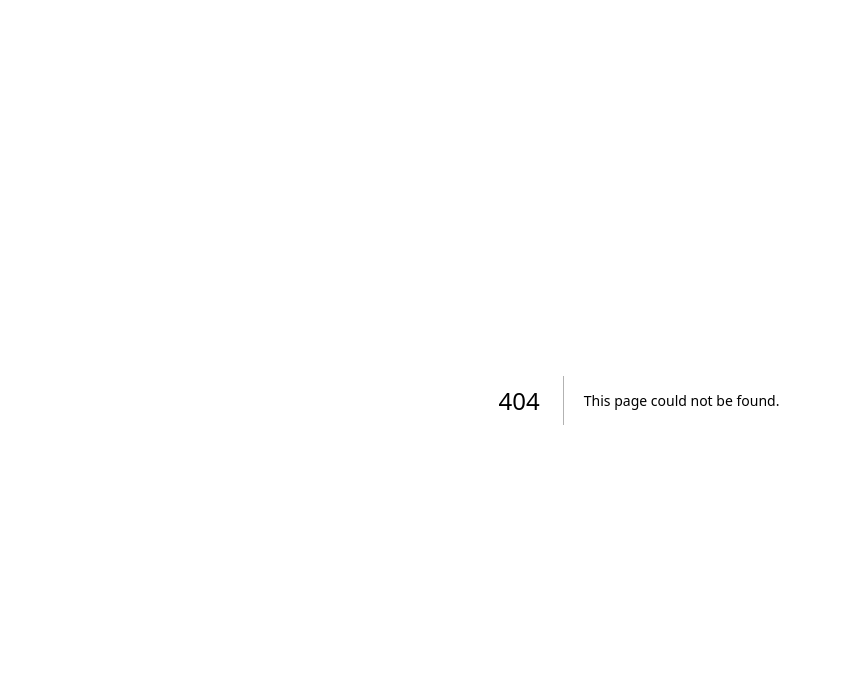
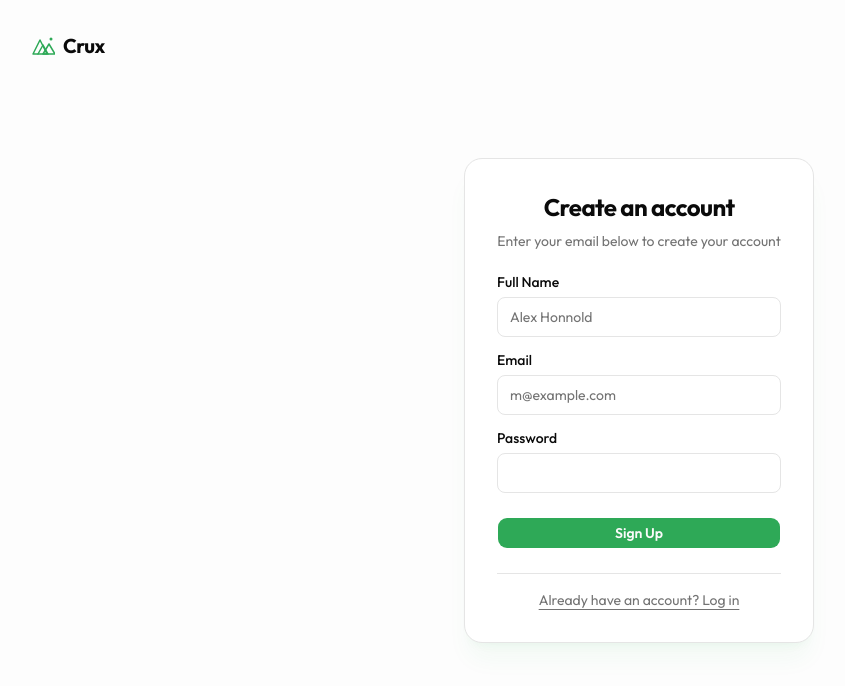
Before and after one commit to Ayprusss/crux, a Next.js app: page /signup in a window 1280 px wide. Before the commit this address had no page. Shown: the top 686 px of the page, without its empty margins (1-846 px from the left). Built offline with nearby package versions, Linux system fonts and the light colour scheme.

Commit message:
feat: implement core map interface, authentication flow, and place filtering system

```diff
--- /dev/null
+++ b/src/app/(auth)/actions.ts
@@ -0,0 +1,59 @@
+"use server"
+
+import { revalidatePath } from "next/cache"
+import { redirect } from "next/navigation"
+import { createClient } from "@/lib/supabase/server"
+
+export async function login(formData: FormData) {
+  const supabase = await createClient()
+
+  // type-casting here for convenience
+  // in practice, you should validate your inputs
+  const email = formData.get("email") as string
+  const password = formData.get("password") as string
+
+  const { error } = await supabase.auth.signInWithPassword({
+    email,
+    password,
+  })
+
+  if (error) {
+    redirect(`/login?message=${encodeURIComponent(error.message)}`)
+  }
+
+  revalidatePath("/", "layout")
+  redirect("/map")
+}
+
+export async function signup(formData: FormData) {
+  const supabase = await createClient()
+
+  const email = formData.get("email") as string
+  const password = formData.get("password") as string
+  const fullName = formData.get("fullName") as string
+
+  const { error } = await supabase.auth.signUp({
+    email,
+    password,
+    options: {
+      data: {
+        full_name: fullName,
+      },
+    },
+  })
+
+  if (error) {
+    redirect(`/signup?message=${encodeURIComponent(error.message)}`)
+  }
+
+  // Under the assumptions that email confirmation is disabled for dev speed, we just login.
+  revalidatePath("/", "layout")
+  redirect("/map")
+}
+
+export async function signout() {
+  const supabase = await createClient()
+  await supabase.auth.signOut()
+  revalidatePath("/", "layout")
+  redirect("/")
+}
--- /dev/null
+++ b/src/app/(auth)/login/page.tsx
@@ -0,0 +1,81 @@
+import Link from "next/link"
+import { login } from "../actions"
+import { Button } from "@/components/ui/button"
+import { MountainIcon } from "@/components/ui/MountainIcon"
+
+export default async function LoginPage({
+  searchParams,
+}: {
+  searchParams: Promise<{ message: string }>
+}) {
+  const { message } = await searchParams
+
+  return (
+    <div className="flex h-screen w-screen flex-col items-center justify-center bg-muted/20 px-4">
+      <Link
+        href="/"
+        className="absolute left-4 top-4 md:left-8 md:top-8 flex items-center gap-2 group"
+      >
+        <MountainIcon className="h-6 w-6 text-primary transition-transform group-hover:scale-110" />
+        <span className="text-xl font-bold tracking-tight">Crux</span>
+      </Link>
+
+      <div className="mx-auto flex w-full flex-col justify-center space-y-6 sm:w-[350px] bg-background p-8 rounded-2xl shadow-xl shadow-primary/5 border">
+        <div className="flex flex-col space-y-2 text-center">
+          <h1 className="text-2xl font-bold tracking-tight text-foreground">Welcome back</h1>
+          <p className="text-sm text-muted-foreground">
+            Enter your email and password to log in
+          </p>
+        </div>
+
+        <form className="grid gap-4" action={login}>
+          <div className="grid gap-2">
+            <label className="text-sm font-medium leading-none" htmlFor="email">
+              Email
+            </label>
+            <input
+              className="flex h-10 w-full rounded-md border border-input bg-transparent px-3 py-2 text-sm ring-offset-background file:border-0 file:bg-transparent file:text-sm file:font-medium placeholder:text-muted-foreground focus-visible:outline-none focus-visible:ring-2 focus-visible:ring-ring focus-visible:ring-offset-2 disabled:cursor-not-allowed disabled:opacity-50"
+              id="email"
+              name="email"
+              placeholder="m@example.com"
+              type="email"
+              autoCapitalize="none"
+              autoComplete="email"
+              autoCorrect="off"
+              required
+            />
+          </div>
+          <div className="grid gap-2">
+            <label className="text-sm font-medium leading-none" htmlFor="password">
+              Password
+            </label>
+            <input
+              className="flex h-10 w-full rounded-md border border-input bg-transparent px-3 py-2 text-sm ring-offset-background file:border-0 file:bg-transparent file:text-sm file:font-medium placeholder:text-muted-foreground focus-visible:outline-none focus-visible:ring-2 focus-visible:ring-ring focus-visible:ring-offset-2 disabled:cursor-not-allowed disabled:opacity-50"
+              id="password"
+              name="password"
+              type="password"
+              required
+            />
+          </div>
+          <Button className="w-full mt-2 font-semibold" type="submit">
+            Log in
+          </Button>
+          {message && (
+            <p className="text-sm text-center font-medium text-destructive mt-4">
+              {message}
+            </p>
+          )}
+        </form>
+
+        <p className="px-8 text-center text-sm text-muted-foreground pt-4 border-t">
+          <Link
+            href="/signup"
+            className="hover:text-primary underline underline-offset-4"
+          >
+            Don't have an account? Sign Up
+          </Link>
+        </p>
+      </div>
+    </div>
+  )
+}
--- /dev/null
+++ b/src/app/(auth)/signup/page.tsx
@@ -0,0 +1,94 @@
+import Link from "next/link"
+import { signup } from "../actions"
+import { Button } from "@/components/ui/button"
+import { MountainIcon } from "@/components/ui/MountainIcon"
+
+export default async function SignupPage({
+  searchParams,
+}: {
+  searchParams: Promise<{ message: string }>
+}) {
+  const { message } = await searchParams
+
+  return (
+    <div className="flex h-screen w-screen flex-col items-center justify-center bg-muted/20 px-4">
+      <Link
+        href="/"
+        className="absolute left-4 top-4 md:left-8 md:top-8 flex items-center gap-2 group"
+      >
+        <MountainIcon className="h-6 w-6 text-primary transition-transform group-hover:scale-110" />
+        <span className="text-xl font-bold tracking-tight">Crux</span>
+      </Link>
+
+      <div className="mx-auto flex w-full flex-col justify-center space-y-6 sm:w-[350px] bg-background p-8 rounded-2xl shadow-xl shadow-primary/5 border">
+        <div className="flex flex-col space-y-2 text-center">
+          <h1 className="text-2xl font-bold tracking-tight text-foreground">Create an account</h1>
+          <p className="text-sm text-muted-foreground">
+            Enter your email below to create your account
+          </p>
+        </div>
+
+        <form className="grid gap-4" action={signup}>
+          <div className="grid gap-2">
+            <label className="text-sm font-medium leading-none" htmlFor="fullName">
+              Full Name
+            </label>
+            <input
+              className="flex h-10 w-full rounded-md border border-input bg-transparent px-3 py-2 text-sm ring-offset-background placeholder:text-muted-foreground focus-visible:outline-none focus-visible:ring-2 focus-visible:ring-ring focus-visible:ring-offset-2"
+              id="fullName"
+              name="fullName"
+              placeholder="Alex Honnold"
+              type="text"
+              required
+            />
+          </div>
+          <div className="grid gap-2">
+            <label className="text-sm font-medium leading-none" htmlFor="email">
+              Email
+            </label>
+            <input
+              className="flex h-10 w-full rounded-md border border-input bg-transparent px-3 py-2 text-sm ring-offset-background placeholder:text-muted-foreground focus-visible:outline-none focus-visible:ring-2 focus-visible:ring-ring focus-visible:ring-offset-2"
+              id="email"
+              name="email"
+              placeholder="m@example.com"
+              type="email"
+              autoCapitalize="none"
+              autoComplete="email"
+              autoCorrect="off"
+              required
+            />
+          </div>
+          <div className="grid gap-2">
+            <label className="text-sm font-medium leading-none" htmlFor="password">
+              Password
+            </label>
+            <input
+              className="flex h-10 w-full rounded-md border border-input bg-transparent px-3 py-2 text-sm ring-offset-background placeholder:text-muted-foreground focus-visible:outline-none focus-visible:ring-2 focus-visible:ring-ring focus-visible:ring-offset-2"
+              id="password"
+              name="password"
+              type="password"
+              required
+            />
+          </div>
+          <Button className="w-full mt-2 font-semibold" type="submit">
+            Sign Up
+          </Button>
+          {message && (
+            <p className="text-sm text-center font-medium text-destructive mt-4">
+              {message}
+            </p>
+          )}
+        </form>
+
+        <p className="px-8 text-center text-sm text-muted-foreground pt-4 border-t">
+          <Link
+            href="/login"
+            className="hover:text-primary underline underline-offset-4"
+          >
+            Already have an account? Log in
+          </Link>
+        </p>
+      </div>
+    </div>
+  )
+}
--- /dev/null
+++ b/src/app/auth/callback/route.ts
@@ -0,0 +1,30 @@
+import { NextResponse } from 'next/server'
+// The client you created from the Server-Side Auth instructions
+import { createClient } from '@/lib/supabase/server'
+
+export async function GET(request: Request) {
+  const { searchParams, origin } = new URL(request.url)
+  const code = searchParams.get('code')
+  // if "next" is in param, use it as the redirect payload
+  const next = searchParams.get('next') ?? '/map'
+
+  if (code) {
+    const supabase = await createClient()
+    const { error } = await supabase.auth.exchangeCodeForSession(code)
+    if (!error) {
+      const forwardedHost = request.headers.get('x-forwarded-host') // original origin before load balancer
+      const isLocalhost = process.env.NODE_ENV === 'development'
+      if (isLocalhost) {
+        // we can be sure that there is no load balancer in between, so no need to watch for X-Forwarded-Host
+        return NextResponse.redirect(`${origin}${next}`)
+      } else if (forwardedHost) {
+        return NextResponse.redirect(`https://${forwardedHost}${next}`)
+      } else {
+        return NextResponse.redirect(`${origin}${next}`)
+      }
+    }
+  }
+
+  // return the user to an error page with instructions
+  return NextResponse.redirect(`${origin}/login?message=Could not authenticate user`)
+}
```
